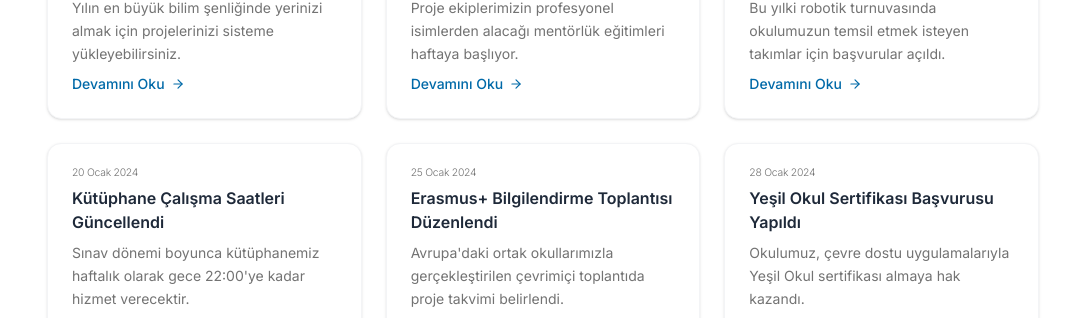
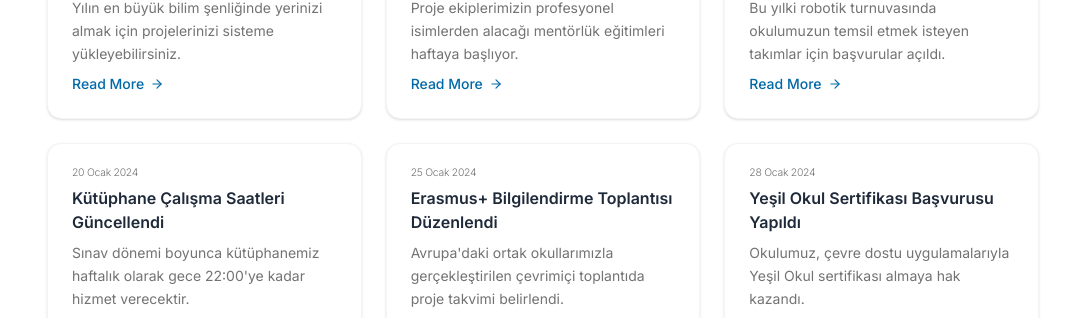
Before and after one commit to tunapotur/rayfel-erasmus-plus, a Next.js app: page /en/announcements in a window 1280 px wide. Shown: the part 482-800 px from the top of the page, without its empty margins (97-1182 px from the left). Built offline with nearby package versions, Linux system fonts and the light colour scheme.

Commit message:
arrow link

```diff
--- a/components/ArrowLink.tsx
+++ b/components/ArrowLink.tsx
@@ -1,18 +1,19 @@
 import Link from "next/link";
 import { ArrowRight } from "lucide-react";
 
-export interface ArrowLinkType {
+export default function ArrowLink({
+  text,
+  href,
+}: {
   text: string;
   href: string;
-}
-
-export default function ArrowLink({ link }: { link: ArrowLinkType }) {
+}) {
   return (
     <Link
-      href={link.href}
+      href={href}
       className="flex items-center gap-1.5 text-primary hover:text-primary/75 text-sm font-medium transition-colors mt-auto"
     >
-      <span>{link.text}</span>
+      <span>{text}</span>
       <ArrowRight size={14} />
     </Link>
   );
--- a/components/Card.tsx
+++ b/components/Card.tsx
@@ -1,9 +1,8 @@
 "use client";
 
-import ArrowLink from "./ArrowLink";
-import { ArrowLinkType } from "./ArrowLink";
 import Image from "next/image";
 import { useTranslations } from "next-intl";
+import ArrowLink from "./ArrowLink";
 
 /**
  * ✅ Önerilen
@@ -23,7 +22,7 @@ interface CardProps {
   card: {
     title: string;
     description: string;
-    link: ArrowLinkType;
+    href: string;
     date?: string;
     image?: string;
     newsType?: string;
@@ -72,6 +71,8 @@ function CardBadge({ card_NewsType }: { card_NewsType: string }) {
 }
 
 export default function Card({ card }: CardProps) {
+  const t = useTranslations("ArrowLinkText");
+
   return (
     <div className="bg-background dark:bg-gray-900 rounded-xl border border-gray-100 dark:border-gray-900 shadow-sm p-6 flex flex-col gap-2 hover:shadow-md transition-shadow">
       {/* Image */}
@@ -106,7 +107,7 @@ export default function Card({ card }: CardProps) {
         </p>
       </div>
 
-      <ArrowLink link={card.link} />
+      <ArrowLink text={t("readMore")} href={card.href} />
     </div>
   );
 }
--- a/components/homepage/About.tsx
+++ b/components/homepage/About.tsx
@@ -17,8 +17,9 @@ export default function About() {
     <SectionTemplate
       name="Hakkımızda"
       header="Dijital Okul Yeşil Eğitim Gelecek Nesillerin Öğrenme Modeli"
+      linkText="Hakkımızda Sayfası"
+      href="/about"
       hasBackground
-      link={{ text: "Hakkımızda Sayfası", href: "/about" }}
     >
       <div className="flex flex-col md:flex-row items-center gap-4 md:gap-0">
         {/* Content */}
--- a/components/homepage/Announcements.tsx
+++ b/components/homepage/Announcements.tsx
@@ -7,28 +7,28 @@ const announcements = [
     title: "Bilim Şenliği Proje Başvuruları Başladı",
     description:
       "Yılın en büyük bilim şenliğinde yerinizi almak için projelerinizi sisteme yükleyebilirsiniz.",
-    link: { text: "Devamını Oku", href: "#" },
+    href: "#",
   },
   {
     date: "16 Ocak 2024",
     title: "Yeni Mentorluk Programı Başvuruları Açıldı",
     description:
       "Proje ekiplerimizin profesyonel isimlerden alacağım mentörlük eğitimleri haftaya başlıyor.",
-    link: { text: "Devamını Oku", href: "#" },
+    href: "#",
   },
   {
     date: "18 Ocak 2024",
     title: "Bölgesel Robotik Turnuvası Kaytıları Açıldı",
     description:
       "Bu yılki robotik turnuvasında okulumuzun temsil etmek isteyen takımlar için başvurular...",
-    link: { text: "Devamını Oku", href: "#" },
+    href: "#",
   },
   {
     date: "20 Ocak 2024",
     title: "Kütüphane Çalışma Saatleri Güncellendi",
     description:
       "Sınav dönemi boyunca kütüphanemiz haftalık olarak gece 22:00'ye kadar hizmet verecektir.",
-    link: { text: "Devamını Oku", href: "#" },
+    href: "#",
   },
 ];
 
@@ -37,7 +37,8 @@ export default function Announcements() {
     <SectionTemplate
       name="Güncel Duyurular"
       header="Duyurular"
-      link={{ text: "Tümünü Gör", href: "/announcements" }}
+      linkText="Tümünü Gör"
+      href="/announcements"
     >
       <div className="w-full flex flex-col gap-4 md:flex-row">
         {announcements.map((item) => (
--- a/components/homepage/InfoCards.tsx
+++ b/components/homepage/InfoCards.tsx
@@ -5,19 +5,19 @@ const cards = [
     title: "Rayfel",
     description:
       "Okulumuz Lüleburgaz Ramazan Yaman Fen Lisesi web sitesini inceleyebilirsiniz.",
-    link: { text: "İncele", href: "#" },
+    href: "#",
   },
   {
     title: "Erasmus+",
     description:
       "Erasmus+ hakkında detaylı bilgi için Erasmus+ web sitesini inceleyebilirsiniz.",
-    link: { text: "İncele", href: "#" },
+    href: "#",
   },
   {
     title: "eTwinning",
     description:
       "eTwinning projeleri hakkında detaylı bilgi için eTwinning web sitesini inceleyebilirsiniz.",
-    link: { text: "İncele", href: "#" },
+    href: "#",
   },
 ];
 
--- a/components/homepage/News.tsx
+++ b/components/homepage/News.tsx
@@ -8,7 +8,7 @@ const cards = [
     title: "Sürdürülebilir Eğitim Modelleri",
     description:
       "Erasmus+ kapsamında yürütülen yeni projemizle yeşil becerilerin eğitime entegrasyonu.",
-    link: { text: "Devamını Oku", href: "#" },
+    href: "#",
     image: "/cards_samples/card_01.jpg",
   },
   {
@@ -17,7 +17,7 @@ const cards = [
     title: "Yazılım Atölyesi Kayıtları Açıldı",
     description:
       "Sanat ve tasarım odaklı projelerimizin sergileneceği etkinlik için geri sayım başladı.",
-    link: { text: "Devamını Oku", href: "#" },
+    href: "#",
     image: "/cards_samples/card_02.jpg",
   },
   {
@@ -26,7 +26,7 @@ const cards = [
     title: "Fen Projeleri Yarışmasında Birincilik",
     description:
       "Öğrencilerimiz sürdürülebilir enerji projeleriyle il genelinde düzenlenen yarışmada birinci oldu.",
-    link: { text: "Devamını Oku", href: "#" },
+    href: "#",
     image: "/cards_samples/card_03.jpg",
   },
   {
@@ -35,7 +35,7 @@ const cards = [
     title: "Milli Robotik Ligi Hazırlıkları",
     description:
       "Robotik takımımız, önümüzdeki ay düzenlenecek olan milli lig müsabakaları için yoğun bir tempoyla çalışıyor.",
-    link: { text: "Devamını Oku", href: "#" },
+    href: "#",
     image: "/cards_samples/card_04.jpg",
   },
   {
@@ -44,7 +44,7 @@ const cards = [
     title: "Geri Dönüşüm Kampanyası Başladı",
     description:
       "Okul genelinde başlatılan yeni geri dönüşüm projesiyle sıfır atık hedeflerimize bir adım daha yaklaşıyoruz.",
-    link: { text: "Devamını Oku", href: "#" },
+    href: "#",
     image: "/cards_samples/card_05.jpg",
   },
   {
@@ -53,7 +53,7 @@ const cards = [
     title: "Mezunlarla Kariyer Söyleşileri",
     description:
       "Okulumuzdan mezun olup başarılı kariyerlere sahip isimler, tecrübelerini paylaşmak için öğrencilerle buluşuyor.",
-    link: { text: "Devamını Oku", href: "#" },
+    href: "#",
     image: "/cards_samples/card_06.jpg",
   },
 ];
@@ -64,7 +64,8 @@ export default function News() {
       name="Haber Akışı"
       header="Haberler"
       hasBackground
-      link={{ text: "Tümünü Gör", href: "/news" }}
+      linkText="Tümünü Gör"
+      href="/news"
     >
       <div className="w-full grid md:grid-cols-3 md:grid-rows-2 grid-cols-1 gap-6">
         {cards.map((item) => (
--- a/messages/de.json
+++ b/messages/de.json
@@ -22,7 +22,7 @@
     "mobility": "mobilität",
     "dissemination": "verbreitung"
   },
-  "arrowLinkText": {
+  "ArrowLinkText": {
     "learnMore": "Mehr erfahren",
     "readMore": "Weiterlesen",
     "aboutUsPage": "Über uns",
--- a/messages/en.json
+++ b/messages/en.json
@@ -22,7 +22,7 @@
     "mobility": "mobility",
     "dissemination": "dissemination"
   },
-  "arrowLinkText": {
+  "ArrowLinkText": {
     "learnMore": "Learn More",
     "readMore": "Read More",
     "aboutUsPage": "About Us Page",
--- a/messages/tr.json
+++ b/messages/tr.json
@@ -22,7 +22,7 @@
     "mobility": "hareketlilik",
     "dissemination": "yaygınlaştırma"
   },
-  "arrowLinkText": {
+  "ArrowLinkText": {
     "learnMore": "Daha Fazla Bilgi",
     "readMore": "Devamını Oku",
     "aboutUsPage": "Hakkımızda Sayfası",
--- a/src/app/[locale]/announcements/page.tsx
+++ b/src/app/[locale]/announcements/page.tsx
@@ -7,140 +7,140 @@ const announcements = [
     title: "Bilim Şenliği Proje Başvuruları Başladı",
     description:
       "Yılın en büyük bilim şenliğinde yerinizi almak için projelerinizi sisteme yükleyebilirsiniz.",
-    link: { text: "Devamını Oku", href: "#" },
+    href: "#",
   },
   {
     date: "16 Ocak 2024",
     title: "Yeni Mentorluk Programı Başvuruları Açıldı",
     description:
       "Proje ekiplerimizin profesyonel isimlerden alacağı mentörlük eğitimleri haftaya başlıyor.",
-    link: { text: "Devamını Oku", href: "#" },
+    href: "#",
   },
   {
     date: "18 Ocak 2024",
     title: "Bölgesel Robotik Turnuvası Kayıtları Açıldı",
     description:
       "Bu yılki robotik turnuvasında okulumuzun temsil etmek isteyen takımlar için başvurular açıldı.",
-    link: { text: "Devamını Oku", href: "#" },
+    href: "#",
   },
   {
     date: "20 Ocak 2024",
     title: "Kütüphane Çalışma Saatleri Güncellendi",
     description:
       "Sınav dönemi boyunca kütüphanemiz haftalık olarak gece 22:00'ye kadar hizmet verecektir.",
-    link: { text: "Devamını Oku", href: "#" },
+    href: "#",
   },
   {
     date: "25 Ocak 2024",
     title: "Erasmus+ Bilgilendirme Toplantısı Düzenlendi",
     description:
       "Avrupa'daki ortak okullarımızla gerçekleştirilen çevrimiçi toplantıda proje takvimi belirlendi.",
-    link: { text: "Devamını Oku", href: "#" },
+    href: "#",
   },
   {
     date: "28 Ocak 2024",
     title: "Yeşil Okul Sertifikası Başvurusu Yapıldı",
     description:
       "Okulumuz, çevre dostu uygulamalarıyla Yeşil Okul sertifikası almaya hak kazandı.",
-    link: { text: "Devamını Oku", href: "#" },
+    href: "#",
   },
   {
     date: "02 Şubat 2024",
     title: "Dijital Beceriler Atölyesi Başlıyor",
     description:
       "Öğrencilerimiz için düzenlenen dijital beceriler atölyesine kayıtlar bu hafta başlıyor.",
-    link: { text: "Devamını Oku", href: "#" },
+    href: "#",
   },
   {
     date: "05 Şubat 2024",
     title: "Polonya Okul Ziyareti Programı Açıklandı",
     description:
       "Erasmus+ kapsamında Polonya'daki ortak okulumuza yapılacak ziyaretin tarihleri belli oldu.",
-    link: { text: "Devamını Oku", href: "#" },
+    href: "#",
   },
   {
     date: "09 Şubat 2024",
     title: "Sürdürülebilirlik Paneli Öğrencilerle Buluştu",
     description:
       "Sürdürülebilir yaşam üzerine düzenlenen panelde öğrenciler uzmanlarla bir araya geldi.",
-    link: { text: "Devamını Oku", href: "#" },
+    href: "#",
   },
   {
     date: "14 Şubat 2024",
     title: "eTwinning Projesi İkinci Aşamaya Geçti",
     description:
       "Avrupa okullarıyla yürütülen eTwinning projemiz başarıyla ikinci aşamasına taşındı.",
-    link: { text: "Devamını Oku", href: "#" },
+    href: "#",
   },
   {
     date: "18 Şubat 2024",
     title: "Kodlama Kulübü Yeni Üye Alımı Başladı",
     description:
       "Okulumuz kodlama kulübü bu dönem yeni üye almaya başladı, başvurular sınırlıdır.",
-    link: { text: "Devamını Oku", href: "#" },
+    href: "#",
   },
   {
     date: "22 Şubat 2024",
     title: "Çevre Haftası Etkinlikleri Duyuruldu",
     description:
       "Mart ayında düzenlenecek Çevre Haftası etkinlikleri için hazırlıklar tamamlandı.",
-    link: { text: "Devamını Oku", href: "#" },
+    href: "#",
   },
   {
     date: "26 Şubat 2024",
     title: "Akıllı Tarım Projesi Sunumu Yapıldı",
     description:
       "Öğrencilerimizin geliştirdiği akıllı tarım projesi il genelinde büyük ilgi gördü.",
-    link: { text: "Devamını Oku", href: "#" },
+    href: "#",
   },
   {
     date: "01 Mart 2024",
     title: "Portekiz Ortaklık Anlaşması İmzalandı",
     description:
       "Erasmus+ çerçevesinde Portekiz'deki bir lise ile ortaklık protokolü imzalandı.",
-    link: { text: "Devamını Oku", href: "#" },
+    href: "#",
   },
   {
     date: "05 Mart 2024",
     title: "Geri Dönüşüm Kampanyası Başlatıldı",
     description:
       "Okul genelinde başlatılan geri dönüşüm kampanyasında ilk haftada 200 kg atık toplandı.",
-    link: { text: "Devamını Oku", href: "#" },
+    href: "#",
   },
   {
     date: "10 Mart 2024",
     title: "Yapay Zeka ve Eğitim Semineri Gerçekleşti",
     description:
       "Yapay zekanın eğitimdeki rolünü ele alan seminere 150'den fazla öğrenci katıldı.",
-    link: { text: "Devamını Oku", href: "#" },
+    href: "#",
   },
   {
     date: "14 Mart 2024",
     title: "Matematik Olimpiyatı Sonuçları Açıklandı",
     description:
       "Bölge matematik olimpiyatında okulumuz üç dalda birincilik ödülü kazandı.",
-    link: { text: "Devamını Oku", href: "#" },
+    href: "#",
   },
   {
     date: "18 Mart 2024",
     title: "İtalya Hareketlilik Programı Tamamlandı",
     description:
       "İtalya'da gerçekleştirilen Erasmus+ hareketlilik programına 12 öğrenci ve 3 öğretmen katıldı.",
-    link: { text: "Devamını Oku", href: "#" },
+    href: "#",
   },
   {
     date: "22 Mart 2024",
     title: "Su Tasarrufu Projesi Ödül Aldı",
     description:
       "Öğrencilerimizin geliştirdiği su tasarrufu sistemi ulusal çevre yarışmasında birincilik ödülü kazandı.",
-    link: { text: "Devamını Oku", href: "#" },
+    href: "#",
   },
   {
     date: "28 Mart 2024",
     title: "Yıl Sonu Proje Sergisi Tarihi Belli Oldu",
     description:
       "Tüm Erasmus+ ve eTwinning projelerinin sergileneceği yıl sonu etkinliğinin tarihi açıklandı.",
-    link: { text: "Devamını Oku", href: "#" },
+    href: "#",
   },
 ];
 
```
Also changed, not shown: components/homepage/SectionTemplate.tsx (+7 -5 lines).
